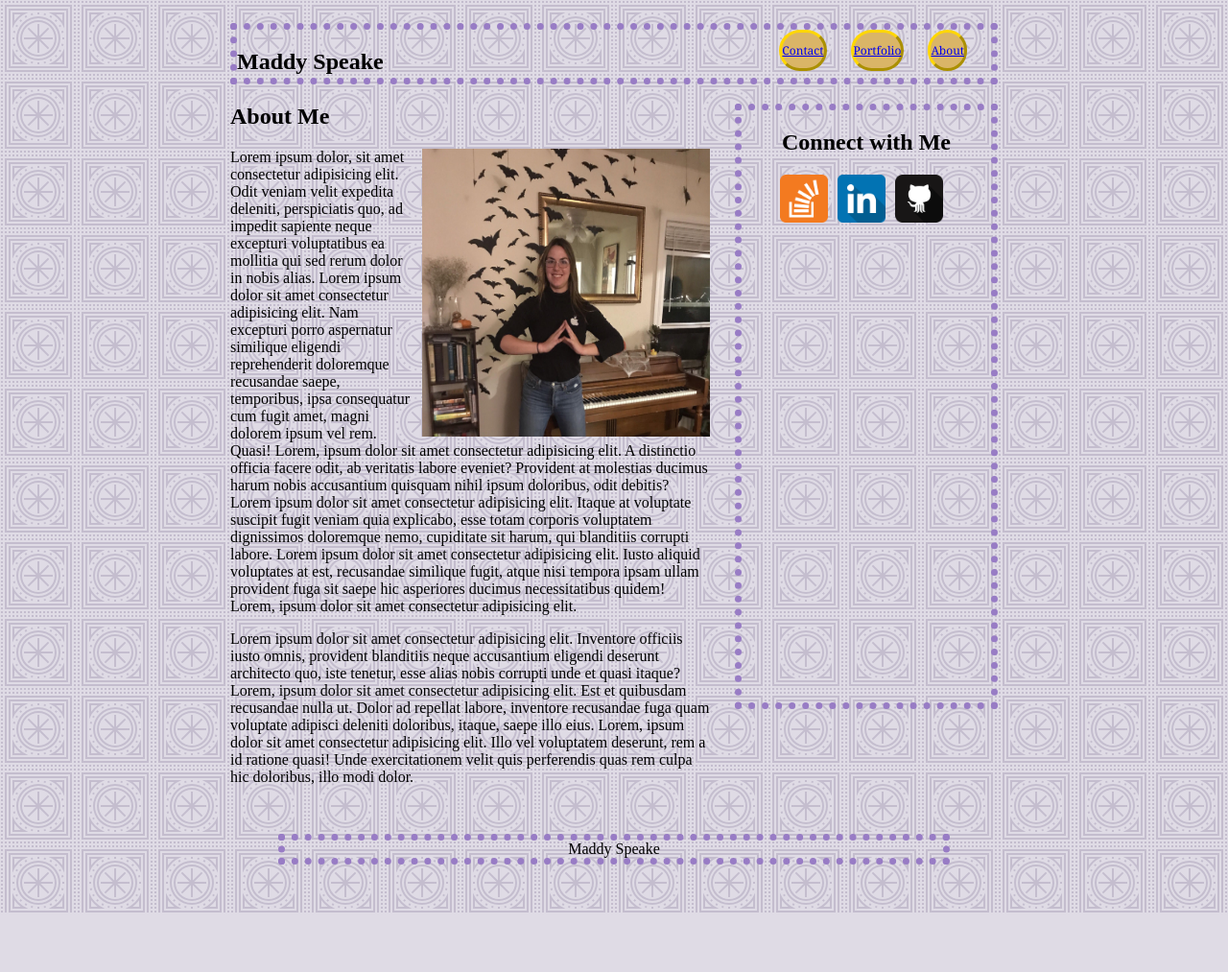
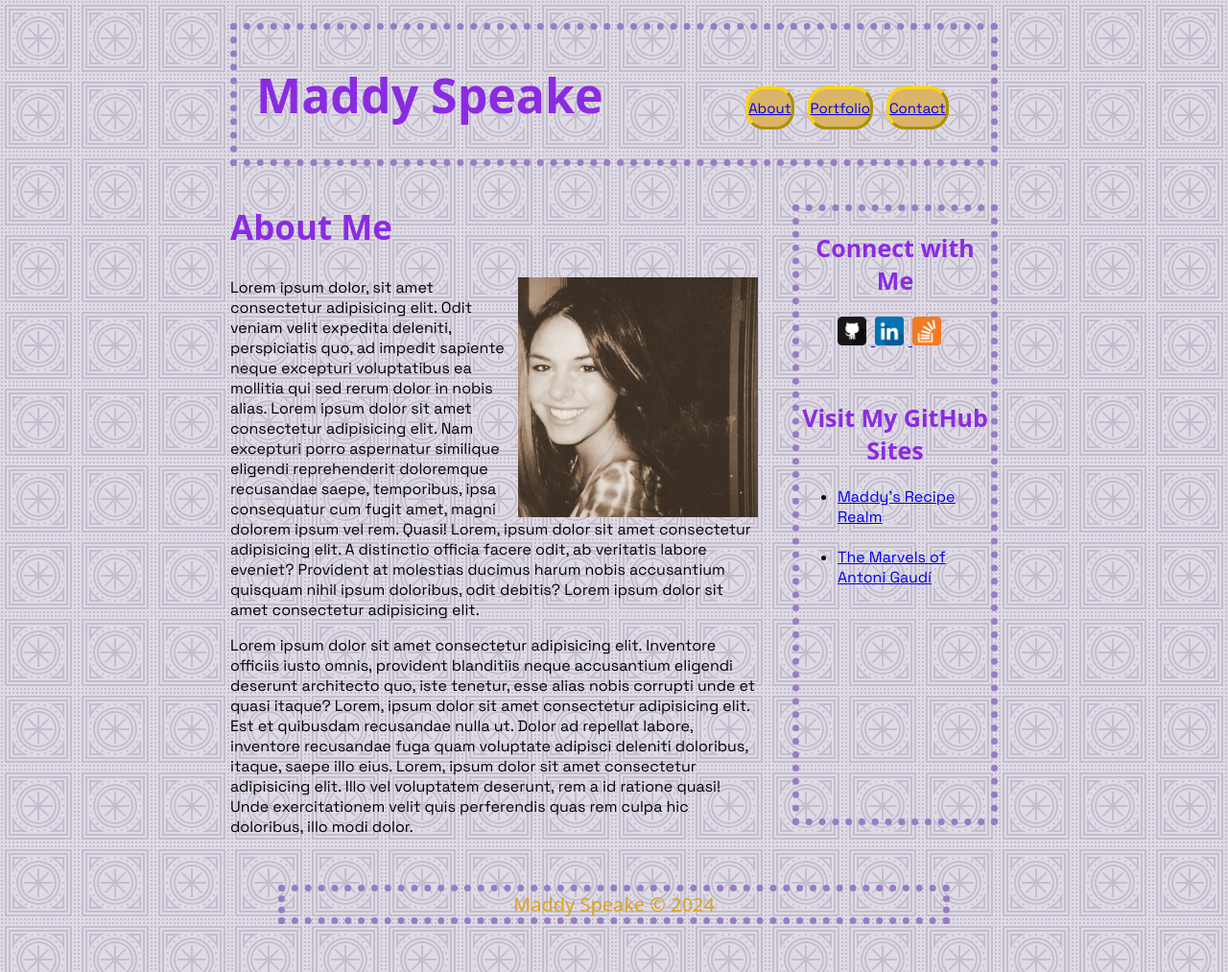
Before and after one commit to maddyspeake/m5-hw5-speake-madeline, a plain HTML site: page index.html in a window 1280 px wide. Shown: the whole page at 96% size. Before the commit the page ends 951 px from the top, so only its background shows below. Drawn offline with Linux system fonts and the light colour scheme; a web font is replaced by a local one.

Commit message:
modify index.html

```diff
--- a/index.html
+++ b/index.html
@@ -6,11 +6,17 @@
         <meta name="description" content="Portfolio of Maddy Speake">
         <title>Maddy Speake Portfolio</title>
         <link rel="stylesheet" type="text/css" href="style.css">
+        <link rel="preconnect" href="https://fonts.googleapis.com">
+        <link rel="preconnect" href="https://fonts.gstatic.com" crossorigin>
+        <link href="https://fonts.googleapis.com/css2?family=Alfa+Slab+One&family=Fascinate+Inline&family=Kanit:ital,wght@0,100;0,200;0,300;0,400;0,500;0,600;0,700;0,800;0,900;1,100;1,200;1,300;1,400;1,500;1,600;1,700;1,800;1,900&family=Monoton&family=Notable&family=Shrikhand&family=Space+Grotesk:wght@300..700&family=Syncopate:wght@400;700&display=swap" rel="stylesheet">
+
     </head>
     <body>
         <header>
+            <h1>
+                Maddy Speake
+            </h1>
             <nav>
-                <h1>Maddy Speake</h1>
                 <a href="#ABOUT" target="_self" id="button">About</a>
                 <a href="#PORTFOLIO" target="_self" id="button">Portfolio</a>
                 <a href="#CONTACT" target="_self" id="button">Contact</a>
@@ -22,16 +28,31 @@
                     Connect with Me
                 </h2>
                 <figure>
-                    <img src="assets/git.png" alt="GitHub Link" id="icon">
-                    <img src="assets/linkedin.png" alt="LinkedIn Link" id="icon">
-                    <img src="assets/soverflow.png" alt="Stack Overflow Link" id="icon">
+                    <a href="https://github.com/maddyspeake">
+                        <img src="assets/git.png" alt="GitHub Link" id="icon">
+                    </a>
+                    <a href="https://www.linkedin.com/">
+                        <img src="assets/linkedin.png" alt="LinkedIn Link" id="icon">
+                    </a>
+                    <a href="https://stackoverflow.com/">
+                        <img src="assets/soverflow.png" alt="Stack Overflow Link" id="icon">
+                    </a>
                 </figure>
+                <br>
+                <h2>
+                    Visit My GitHub Sites
+                </h2>
+                <ul>
+                    <li><a href="https://maddyspeake.github.io/m2-hw2-speake-madeline/">Maddy's Recipe Realm</a></li>
+                    <br>
+                    <li><a href="https://maddyspeake.github.io/m4-hw4-speake-madeline/">The Marvels of Antoni Gaudí</a></li>
+                </ul>
             </aside>
             <article>
                 <h2>About Me</h2>
                 <p>
-                    <img src="assets/stevejobs.jpg" alt="Maddy Speake being professional a la Steve Jobs." id="me">
-                    Lorem ipsum dolor, sit amet consectetur adipisicing elit. Odit veniam velit expedita deleniti, perspiciatis quo, ad impedit sapiente neque excepturi voluptatibus ea mollitia qui sed rerum dolor in nobis alias. Lorem ipsum dolor sit amet consectetur adipisicing elit. Nam excepturi porro aspernatur similique eligendi reprehenderit doloremque recusandae saepe, temporibus, ipsa consequatur cum fugit amet, magni dolorem ipsum vel rem. Quasi! Lorem, ipsum dolor sit amet consectetur adipisicing elit. A distinctio officia facere odit, ab veritatis labore eveniet? Provident at molestias ducimus harum nobis accusantium quisquam nihil ipsum doloribus, odit debitis? Lorem ipsum dolor sit amet consectetur adipisicing elit. Itaque at voluptate suscipit fugit veniam quia explicabo, esse totam corporis voluptatem dignissimos doloremque nemo, cupiditate sit harum, qui blanditiis corrupti labore. Lorem ipsum dolor sit amet consectetur adipisicing elit. Iusto aliquid voluptates at est, recusandae similique fugit, atque nisi tempora ipsam ullam provident fuga sit saepe hic asperiores ducimus necessitatibus quidem! Lorem, ipsum dolor sit amet consectetur adipisicing elit.
+                    <img src="assets/me2.jpg" alt="Maddy Speake, a very professional young lady." id="me">
+                    Lorem ipsum dolor, sit amet consectetur adipisicing elit. Odit veniam velit expedita deleniti, perspiciatis quo, ad impedit sapiente neque excepturi voluptatibus ea mollitia qui sed rerum dolor in nobis alias. Lorem ipsum dolor sit amet consectetur adipisicing elit. Nam excepturi porro aspernatur similique eligendi reprehenderit doloremque recusandae saepe, temporibus, ipsa consequatur cum fugit amet, magni dolorem ipsum vel rem. Quasi! Lorem, ipsum dolor sit amet consectetur adipisicing elit. A distinctio officia facere odit, ab veritatis labore eveniet? Provident at molestias ducimus harum nobis accusantium quisquam nihil ipsum doloribus, odit debitis? Lorem ipsum dolor sit amet consectetur adipisicing elit.
                 </p>
                 <p>
                     Lorem ipsum dolor sit amet consectetur adipisicing elit. Inventore officiis iusto omnis, provident blanditiis neque accusantium eligendi deserunt architecto quo, iste tenetur, esse alias nobis corrupti unde et quasi itaque? Lorem, ipsum dolor sit amet consectetur adipisicing elit. Est et quibusdam recusandae nulla ut. Dolor ad repellat labore, inventore recusandae fuga quam voluptate adipisci deleniti doloribus, itaque, saepe illo eius. Lorem, ipsum dolor sit amet consectetur adipisicing elit. Illo vel voluptatem deserunt, rem a id ratione quasi! Unde exercitationem velit quis perferendis quas rem culpa hic doloribus, illo modi dolor.
@@ -39,7 +60,7 @@
             </article>
         </main>
         <footer>
-            Maddy Speake
+            Maddy Speake &copy; 2024
         </footer>
     </body>
 </html>
--- a/style.css
+++ b/style.css
@@ -5,29 +5,52 @@ body{
     margin: 24px auto;
 }
 
+.shrikhand-regular {
+    font-family: "Shrikhand", serif;
+    font-weight: 400;
+    font-style: normal;
+  }
+
+.space-grotesk-body {
+    font-family: "Space Grotesk", system-ui;
+    font-optical-sizing: auto;
+    font-weight: 300;
+    font-style: normal;
+  }
+
 header{
     border: 7px dotted;
     border-color: #987cc5;
-    padding-bottom: 50px;
-    margin-top: 20px;
-    margin-bottom: 10px;
+    padding-left: 20px;
+    margin-bottom: 40px;
 }
 
-nav > h1{
-    float:left;
+h1{
+    font-size: 50px;
+    width: 60%;
+    display: inline-block;
 }
 
-nav > a{
-    float:right;
-    padding-right: 10px;
+h1, h2, footer{
+    font-family: "Shrikhand", system-ui;
+    color: blueviolet;
+}
+
+nav{
+    text-align: right;
+    width:35%;
+    display: inline-block;
+}
+
+#button, ul, article > p{
+    font-family: "Space Grotesk", system-ui;
 }
 
 #button{
     background-color: #DAB567;
-    font-family: Georgia, 'Times New Roman', Times, serif;
-    font-size: 12px;
-    margin-right: 25px;
-    border-radius: 80px;
+    font-size: 15px;
+    margin-right: 10px;
+    border-radius: 20px;
     padding: 10px 0;
     border-style: outset;
     border-color:gold;
@@ -35,36 +58,36 @@ nav > a{
 
 aside{
     float: right;
-    max-width:300px;
+    max-width:200px;
     border: 7px dotted;
     border-color: #987cc5;
-    padding-bottom: 500px;
+    padding-bottom: 225px;
 }
 
 aside > h2{
     text-align: center;
+    font-size: 25px;
 }
 
 #icon{
-    width: 50px;
-    height: 50px;
-    padding-right: 10px;
+    width: 30px;
+    height: 30px;
+    padding-right: 5px;
 }
 
 article{
-    padding-right: 50px;
     margin-right: 50px;
-    max-width: 500px;
+    max-width: 550px;
+}
+
+article > h2{
+    font-size: 35px;
 }
 
 #me{
-    width: 300px;
-    height: 300px;
-    margin-left: 10px;
-}
-
-img{
-    float: right;
+    width: 250px;
+    height: 250px;
+    float:right;
 }
 
 footer{
@@ -72,4 +95,6 @@ footer{
     text-align: center;
     border: 7px dotted;
     border-color: #987cc5;
+    color:goldenrod;
+    font-size: 20px;
 }
```
Also changed, not shown: assets/me2.jpg (added).
